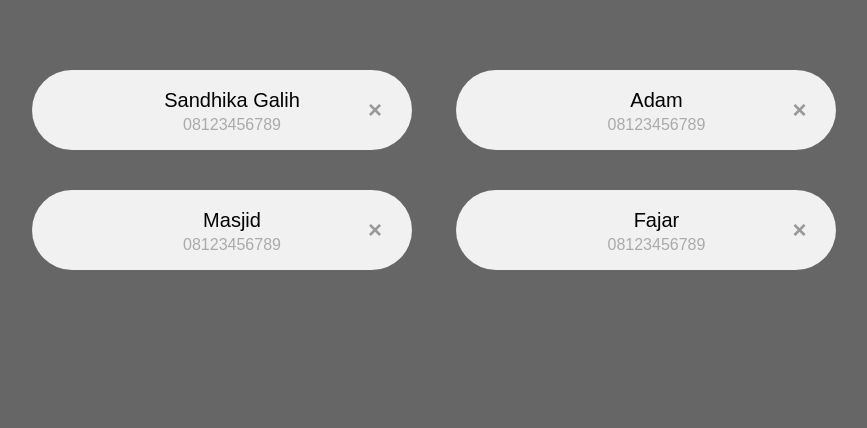
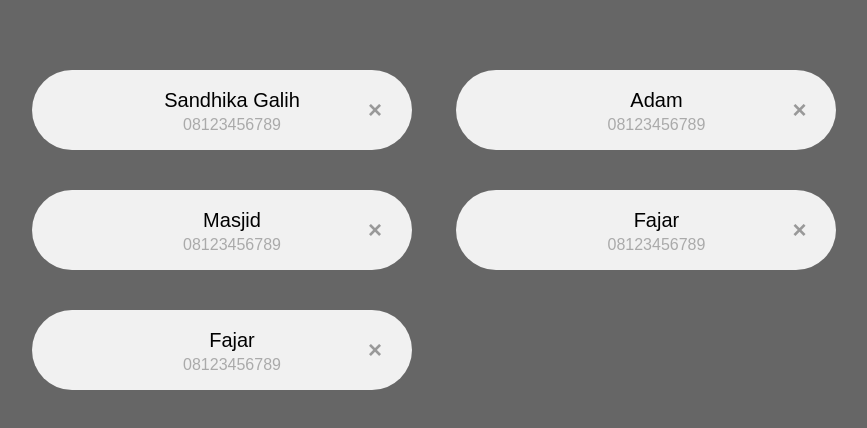
Before and after one commit to adammasjid/js, a plain HTML site: page index.html in a window 1280 px wide. Shown: the whole page, without its empty margins (178-1045 px from the left). Drawn offline with Linux system fonts and the light colour scheme.

Commit message:
merubah nama

```diff
--- a/index.html
+++ b/index.html
@@ -35,6 +35,13 @@
         <span class="telp">08123456789</span>
         <span class="close">×</span>
     </div>
+
+    <div class="card">
+        <!-- <img src="img/sandhika.jpeg" width="96" height="96"> -->
+        <span class="nama">Fajar</span>
+        <span class="telp">08123456789</span>
+        <span class="close">×</span>
+    </div>
 </div>
 
 <script src="script.js"></script>
```
